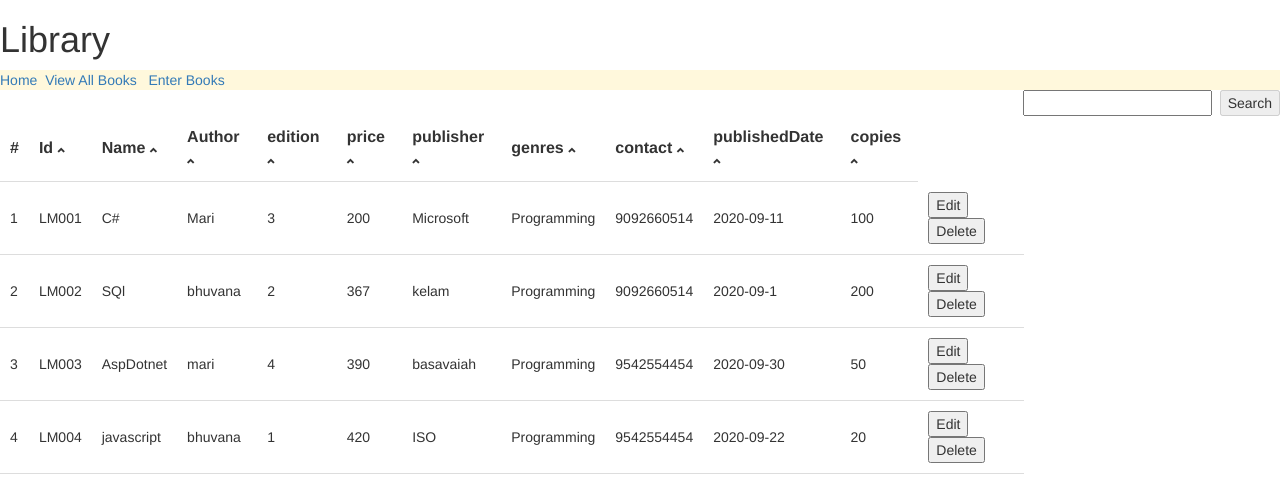
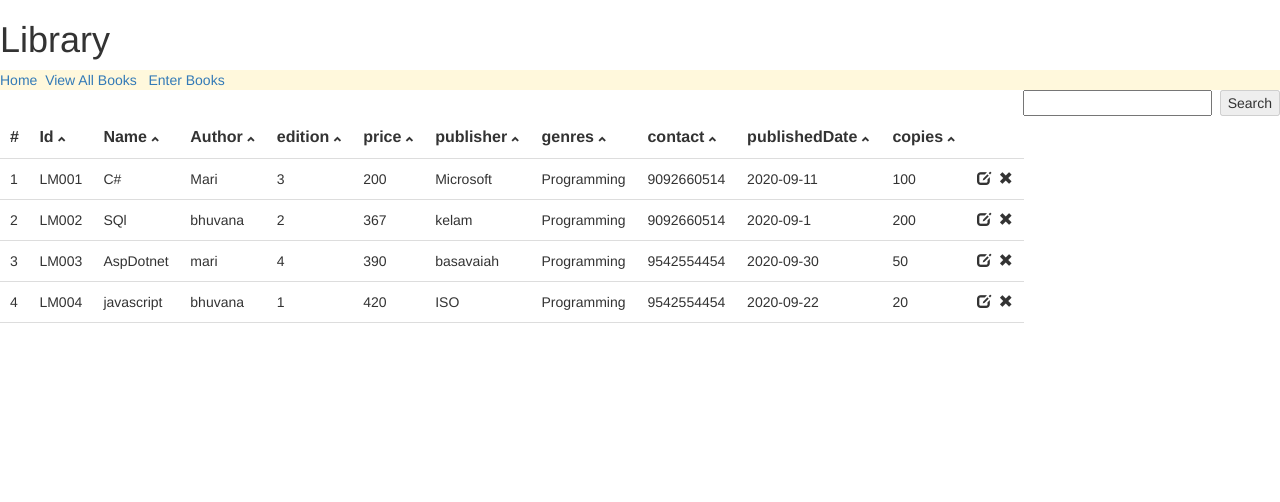
Before and after one commit to KelamBasavaiah/Angular8LibraryManagement, an Angular app: page /ViewBooks in a window 1280 px wide. Shown: the top 502 px of the page. Built offline with nearby package versions, Linux system fonts and the light colour scheme.

Commit message:
Sorting Columns Filert

```diff
--- a/src/app/Components/view-books/view-books.component.css
+++ b/src/app/Components/view-books/view-books.component.css
@@ -17,4 +17,4 @@ table, td, th {
 
   }
   tr:hover {background-color: #f5f5f5;}
-  .glyphicon {font-size: 8px;}
+  .tableHead .glyphicon {font-size: 8px;}
--- a/src/app/Components/view-books/view-books.component.html
+++ b/src/app/Components/view-books/view-books.component.html
@@ -5,7 +5,7 @@
 </div>
 <div>
     <table>
-        <thead>
+        <thead class="tableHead">
             <tr>
                 <th>#</th>
                 <th>Id  <span *ngIf="decending" class="glyphicon glyphicon-chevron-up" (click)="sort('id')"></span><span *ngIf="! decending"class="glyphicon glyphicon-chevron-down" (click)="sort('id')"></span></th>
@@ -18,6 +18,7 @@
                 <th>contact <span *ngIf="decending" class="glyphicon glyphicon-chevron-up" (click)="sort('contact')"></span><span *ngIf="! decending"class="glyphicon glyphicon-chevron-down" (click)="sort('contact')"></span></th>
                 <th>publishedDate <span *ngIf="decending" class="glyphicon glyphicon-chevron-up" (click)="sort('publishedDate')"></span><span *ngIf="! decending"class="glyphicon glyphicon-chevron-down" (click)="sort('publishedDate')"></span></th>
                 <th>copies <span *ngIf="decending" class="glyphicon glyphicon-chevron-up" (click)="sort('copies')"></span><span *ngIf="! decending"class="glyphicon glyphicon-chevron-down" (click)="sort('copies')"></span></th>
+                <th></th>
             </tr>
         </thead>
         <tbody>
@@ -33,7 +34,7 @@
                 <td>{{k.contact}}</td>
                 <td>{{k.publishedDate}}</td>
                 <td>{{k.copies}}</td>
-                <td><button (click)=editBook(k.id)>Edit</button> &nbsp;<button>Delete</button></td>
+                <td><span class ="glyphicon glyphicon-edit" (click)=editBook(k.id)></span> &nbsp;<span class="glyphicon glyphicon-remove" (click)=deleteBook(k.id)></span></td>
             </tr>
         </tbody>
     </table>
--- a/src/app/Components/view-books/view-books.component.ts
+++ b/src/app/Components/view-books/view-books.component.ts
@@ -20,8 +20,12 @@ export class ViewBooksComponent implements OnInit {
 
   editBook(id:string)
   {
-    console.log(id)
     this.router.navigate(["editView", id]);
+  }
+  deleteBook(id)
+  {
+    if(confirm('Are sure delete this book '+ id+" ?")){this.books=this.bookServices.deleteBookById(id);}
+
   }
 
   search(filters:string)
@@ -38,7 +42,6 @@ export class ViewBooksComponent implements OnInit {
 
   sort(column:any)
   {
-    console.log()
     if(typeof(this.books[0][column])=="number"){
       this.books=this.books.sort((a,b)=>{return b[column]-a[column]});
       if(this.decending==false){this.books.reverse(); this.decending=true}else{this.decending=false;}
--- a/src/app/Services/book.service.ts
+++ b/src/app/Services/book.service.ts
@@ -23,7 +23,6 @@ this.books.push(data);
 
   getAllBooks():BookDetails[]
   {
-    console.log(this.books) ;
     return this.books
   }
 
@@ -31,4 +30,9 @@ this.books.push(data);
     return this.books.find(x=>x.id === id)
   }
 
+  deleteBookById(id){
+    return this.books.filter(x=>x.id != id?1:0)
+
+  }
+
 }
```
